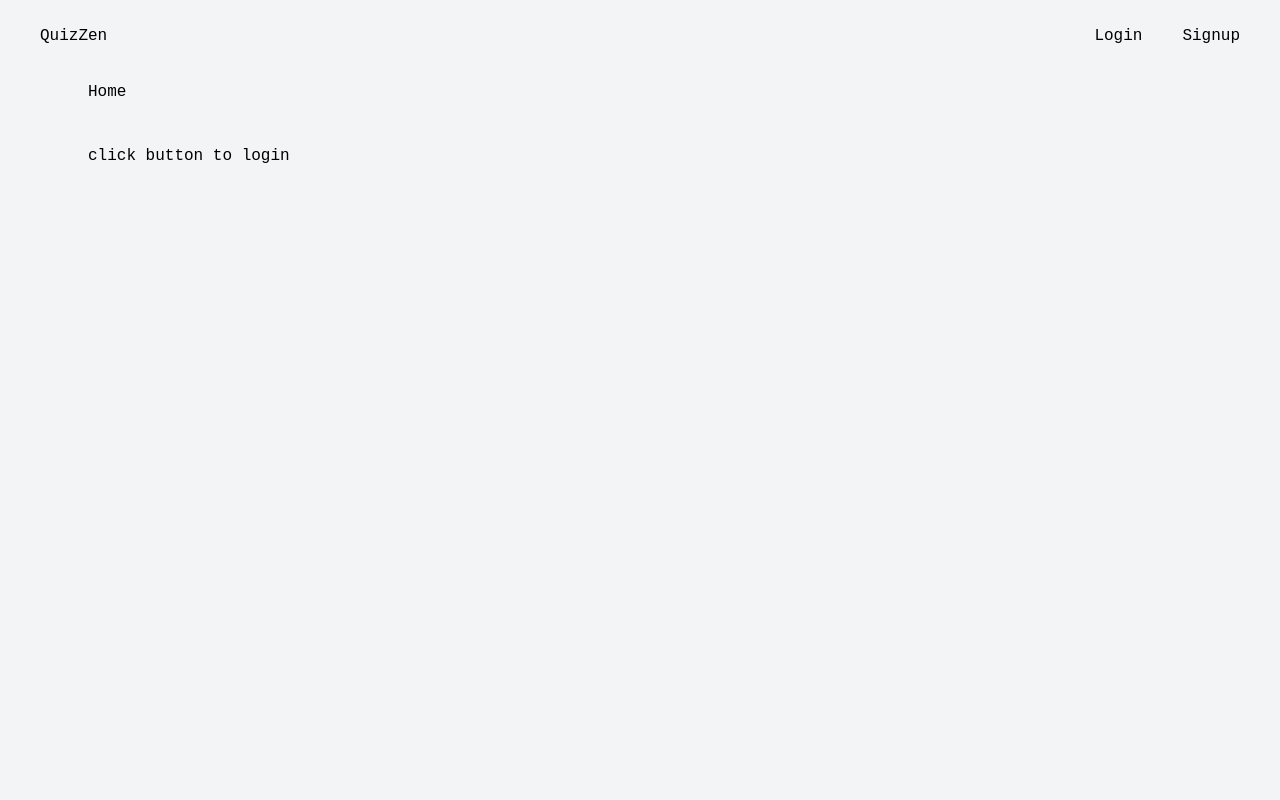
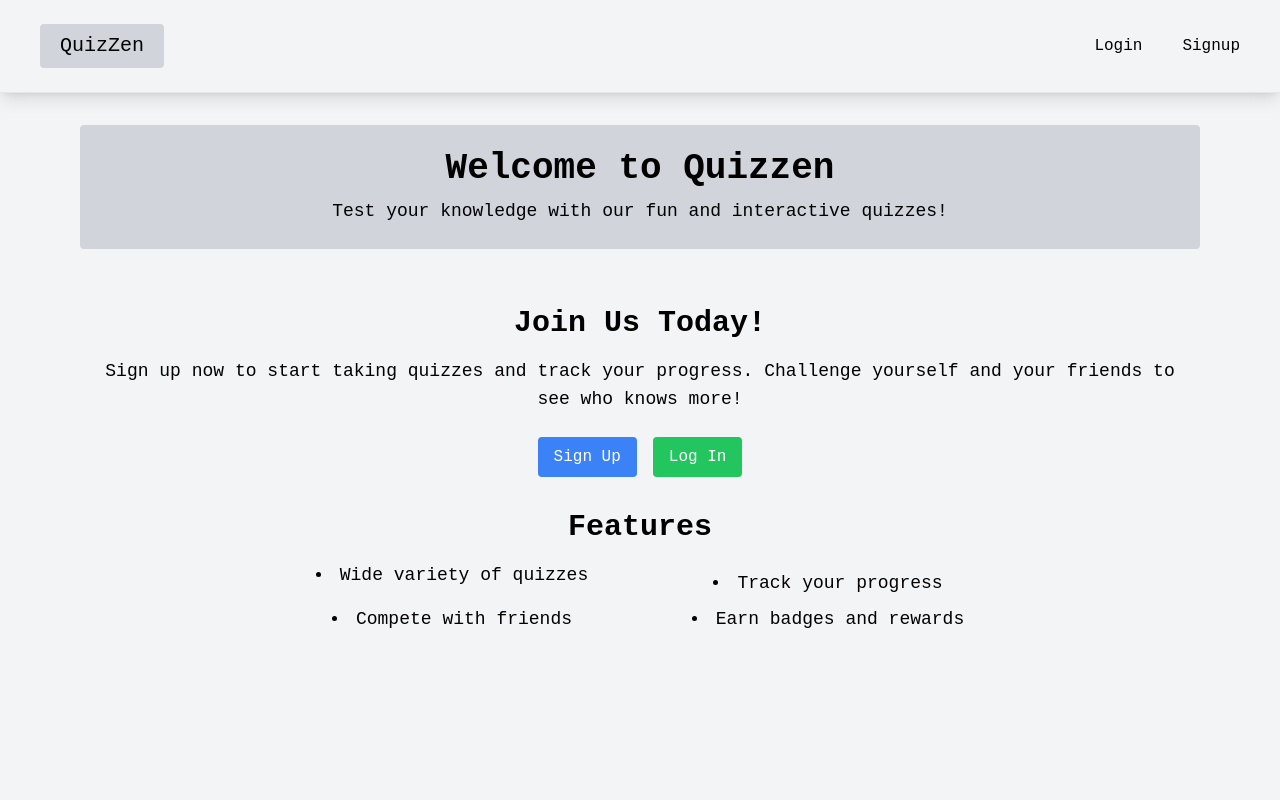
Before and after one commit to hariskhan317/Quizzen, a React (Vite) app in the folder frontend/: page / in a window 1280 px wide. Shown: the top 800 px of the page. Built offline with nearby package versions, Linux system fonts and the light colour scheme; no server answers.

Commit message:
Added foooter and design home page before signingup

```diff
--- a/frontend/src/App.tsx
+++ b/frontend/src/App.tsx
@@ -4,12 +4,13 @@ import Signup from './pages/Signup';
 import Home from './pages/Home';
 import Header from './components/Header';
 import Quizpage from './pages/QuizPage';
+import Footer from './components/Footer'
 
 function App() {
   return (
-    <div className='px-10 py-6 bg-gray-100 h-screen '>
+    <div className='bg-gray-100 h-screen '>
       <Header />
-      <div className='py-8 px-12'>
+      <div className='py-8 px-20'>
         <Routes>
           <Route path='/' element={<Home />} />
           <Route path='/quizpage' element={<Quizpage />} />
@@ -17,6 +18,7 @@ function App() {
           <Route path='/login' element={<Login />} />
         </Routes>
       </div>
+      <Footer />
     </div>
   )
 }
--- /dev/null
+++ b/frontend/src/components/Footer.tsx
@@ -0,0 +1,11 @@
+import React from 'react'
+
+const Footer = () => {
+  return (
+    <footer className="bg-gray-300 font-medium text-black text-center p-4">
+        <p>&copy; 2024 Quizzen. All rights reserved.</p>
+    </footer>
+  )
+}
+
+export default Footer
--- a/frontend/src/components/Header.tsx
+++ b/frontend/src/components/Header.tsx
@@ -9,20 +9,26 @@ const Header: React.FC = () => {
     dispatch(userLogout())
   }
   return (
-    <header>
+    <header className='shadow-lg border-b px-10 py-6'>
       <div className='flex justify-between '>
         <div>
-          <h1>QuizZen</h1>
+          <button className='text-xl font medium bg-gray-300 px-5 py-2 rounded'>QuizZen</button>
         </div>
-        <div className='flex gap-10'>
+        <div className='flex gap-10 ' >
           {isLogin ? (
             <>
-              <NavLink to="/">Home</NavLink>
+              <button>
+                <NavLink className="block" to="/">Home</NavLink>
+              </button>
               <button onClick={handleLogout} >Logout</button>
             </>) : (
               <>
-                <NavLink to="/login">Login</NavLink>
-                <NavLink to="/signup">Signup</NavLink>
+                <button>
+                  <NavLink to="/login">Login</NavLink>
+                </button>
+                <button>
+                  <NavLink to="/signup">Signup</NavLink>
+                </button>
               </> )}
           </div>
       </div>
--- a/frontend/src/pages/Home.tsx
+++ b/frontend/src/pages/Home.tsx
@@ -10,19 +10,37 @@ const Home: React.FC = () => {
     dispatch(userAuthStatus());
   }, [])
 
-  return (
-    <div>
-      <div className='mb-10'>
-      <p>Home</p>
+    return (
+      <div className="min-h-screen flex flex-col">
+          <header className="bg-gray-300 text-black rounded p-6 text-center">
+              <h1 className="text-4xl font-bold">Welcome to Quizzen</h1>
+              <p className="mt-2 text-lg">Test your knowledge with our fun and interactive quizzes!</p>
+          </header>
+          <main className="flex-grow p-6 bg-gray-100">
+              <section className="my-8 text-center">
+                  <h2 className="text-3xl font-semibold">Join Us Today!</h2>
+                  <p className="mt-4 text-lg">Sign up now to start taking quizzes and track your progress. Challenge yourself and your friends to see who knows more!</p>
+                  <div className="mt-6 space-x-4">
+                      <Link to="/signup">
+                          <button className="bg-blue-500 text-white py-2 px-4 rounded hover:bg-blue-700 transition duration-300">Sign Up</button>
+                      </Link>
+                      <Link to="/login">
+                          <button className="bg-green-500 text-white py-2 px-4 rounded hover:bg-green-700 transition duration-300">Log In</button>
+                      </Link>
+                  </div>
+              </section>
+              <section className="my-8">
+                  <h2 className="text-3xl font-semibold text-center">Features</h2>
+                  <ul className="mt-4 space-y-2 text-lg list-disc list-inside  grid grid-cols-2 justify-items-center md:px-40">
+                      <li>Wide variety of quizzes</li>
+                      <li>Track your progress</li>
+                      <li>Compete with friends</li>
+                      <li>Earn badges and rewards</li>
+                  </ul>
+              </section>
+          </main>
       </div>
-      {isLogin ? (
-        <>
-      <Link to="/quizpage" className="bg-gray-300 border-2 p-4 rounded mt-10">Get Started</Link>
-        </>) : (<>
-        <p className='text-black'>click button to login</p>
-      </>)}
-    </div>
-  )
+  );
 }
 
 export default Home
```
